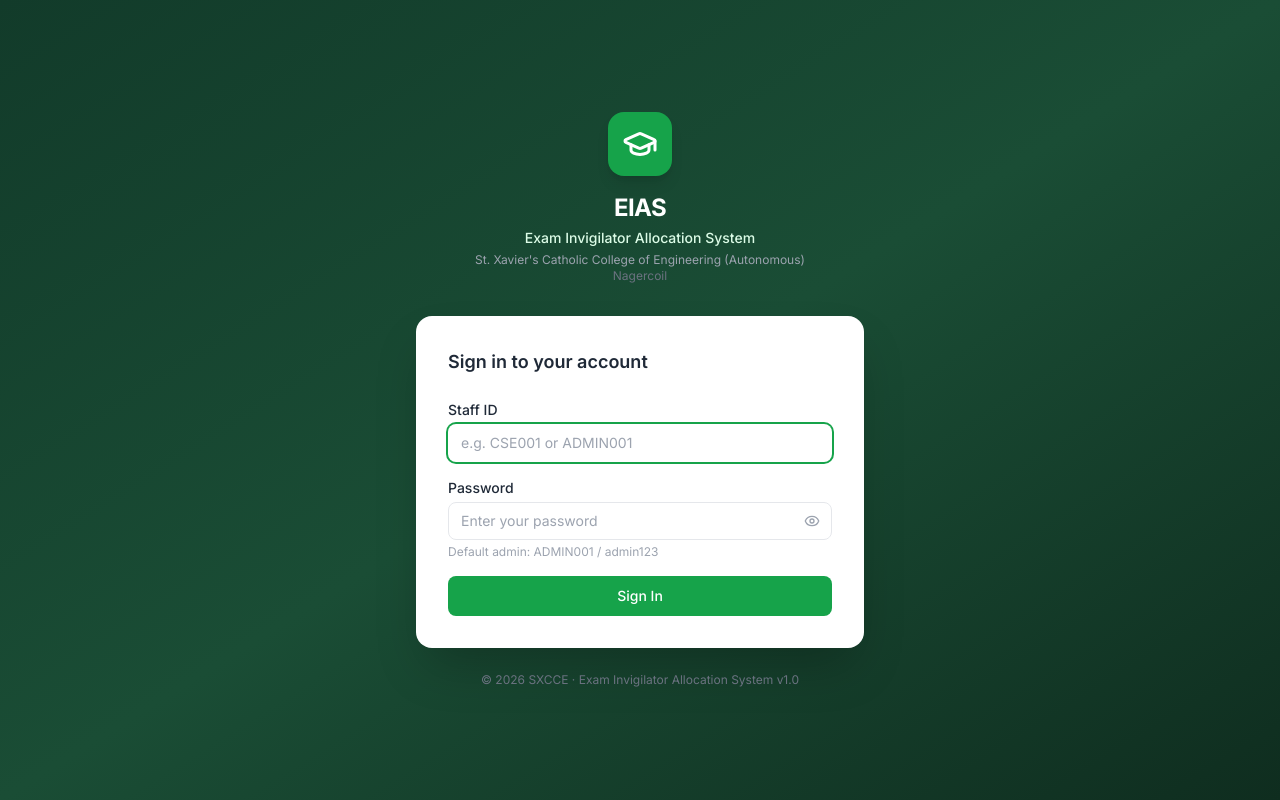
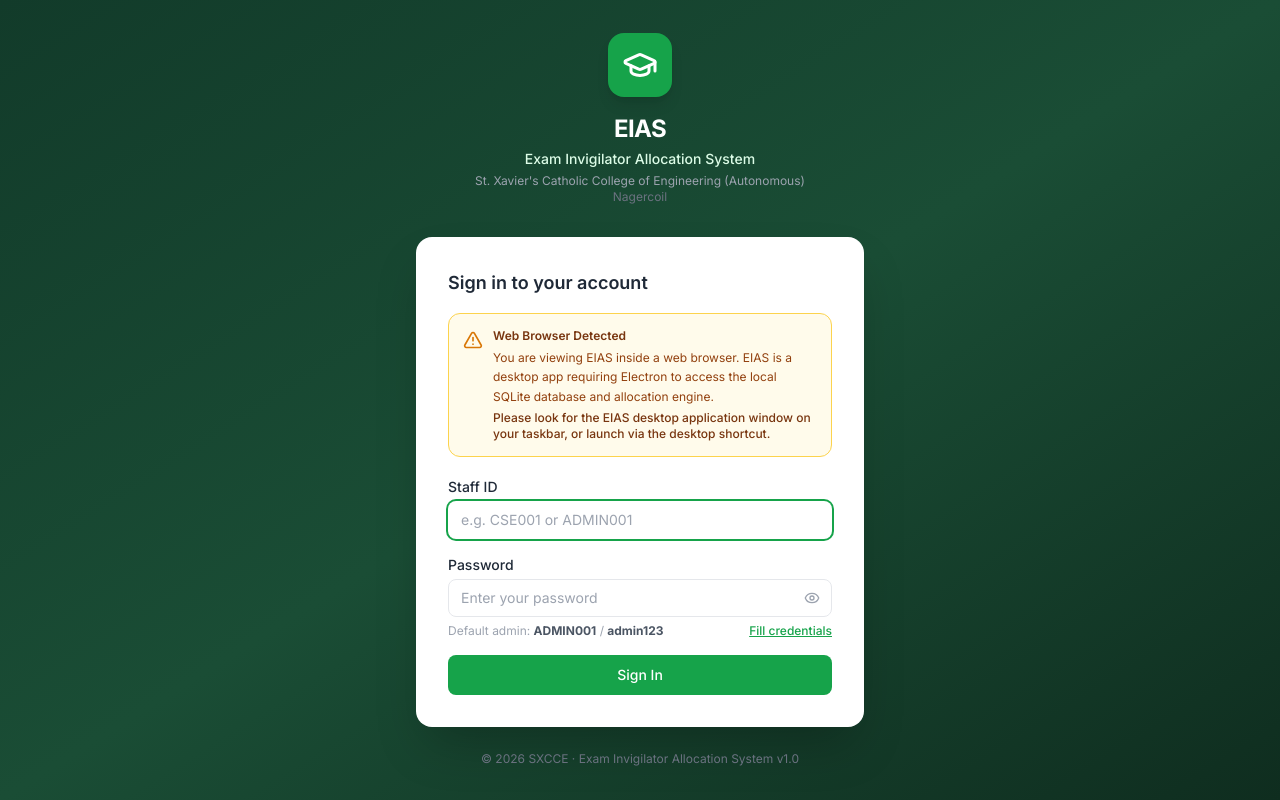
Before and after one commit to Anushath15/clg-Hall-invigilator-allocation-system, a React (Vite) app in the folder eias/: page /login in a window 1280 px wide. Built offline with nearby package versions, Linux system fonts and the light colour scheme.

Commit message:
fix(auth): show browser warning, error message, and guarantee desktop window show

```diff
--- a/eias/src/renderer/src/pages/LoginPage.tsx
+++ b/eias/src/renderer/src/pages/LoginPage.tsx
@@ -1,6 +1,6 @@
 import { useState } from "react"
 import { useNavigate } from "react-router-dom"
-import { GraduationCap, Eye, EyeOff, Loader2 } from "lucide-react"
+import { GraduationCap, Eye, EyeOff, Loader2, AlertTriangle } from "lucide-react"
 import { api } from "../lib/api"
 import { useAuthStore } from "../store/auth.store"
 import toast from "react-hot-toast"
@@ -13,6 +13,7 @@
   const [loading, setLoading] = useState(false)
   const navigate = useNavigate()
   const { login } = useAuthStore()
+  const isDesktop = typeof window !== "undefined" && typeof window.api !== "undefined"
 
   async function handleLogin(e: React.FormEvent) {
     e.preventDefault()
@@ -27,8 +28,8 @@
       } else {
         toast.error(result.error ?? "Login failed.")
       }
-    } catch {
-      toast.error("An unexpected error occurred.")
+    } catch (err: any) {
+      toast.error(err?.message || "An unexpected error occurred.")
     } finally {
       setLoading(false)
     }
@@ -50,7 +51,23 @@
 
         {/* Login card */}
         <div className="bg-white rounded-2xl shadow-2xl p-8">
-          <h2 className="text-lg font-semibold text-brand-textmain mb-6">Sign in to your account</h2>
+          <h2 className="text-lg font-semibold text-brand-textmain mb-4">Sign in to your account</h2>
+
+          {!isDesktop && (
+            <div className="mb-5 p-3.5 bg-amber-50 border border-amber-300 rounded-xl text-xs flex items-start gap-2.5">
+              <AlertTriangle className="w-5 h-5 shrink-0 mt-0.5 text-amber-600" />
+              <div>
+                <p className="font-semibold text-amber-900">Web Browser Detected</p>
+                <p className="mt-1 text-amber-800 leading-relaxed">
+                  You are viewing EIAS inside a web browser. EIAS is a desktop app requiring Electron to access the local SQLite database and allocation engine.
+                </p>
+                <p className="mt-1 font-medium text-amber-900">
+                  Please look for the EIAS desktop application window on your taskbar, or launch via the desktop shortcut.
+                </p>
+              </div>
+            </div>
+          )}
+
           <form onSubmit={handleLogin} className="space-y-4">
             <div>
               <label className="label">Staff ID</label>
@@ -69,7 +86,16 @@
                   {showPw ? <EyeOff className="w-4 h-4" /> : <Eye className="w-4 h-4" />}
                 </button>
               </div>
-              <p className="text-xs text-gray-400 mt-1">Default admin: ADMIN001 / admin123</p>
+              <div className="flex items-center justify-between text-xs text-gray-400 mt-1.5">
+                <span>Default admin: <strong className="text-gray-600">ADMIN001</strong> / <strong className="text-gray-600">admin123</strong></span>
+                <button
+                  type="button"
+                  onClick={() => { setStaffId("ADMIN001"); setPassword("admin123") }}
+                  className="text-brand-primary hover:text-brand-dark font-medium underline"
+                >
+                  Fill credentials
+                </button>
+              </div>
             </div>
             <button type="submit" disabled={loading}
               className={cn("btn-primary w-full justify-center flex items-center gap-2 py-2.5 mt-2")}>
```
Also changed, not shown: eias/src/main/index.ts (+16 -2 lines).
